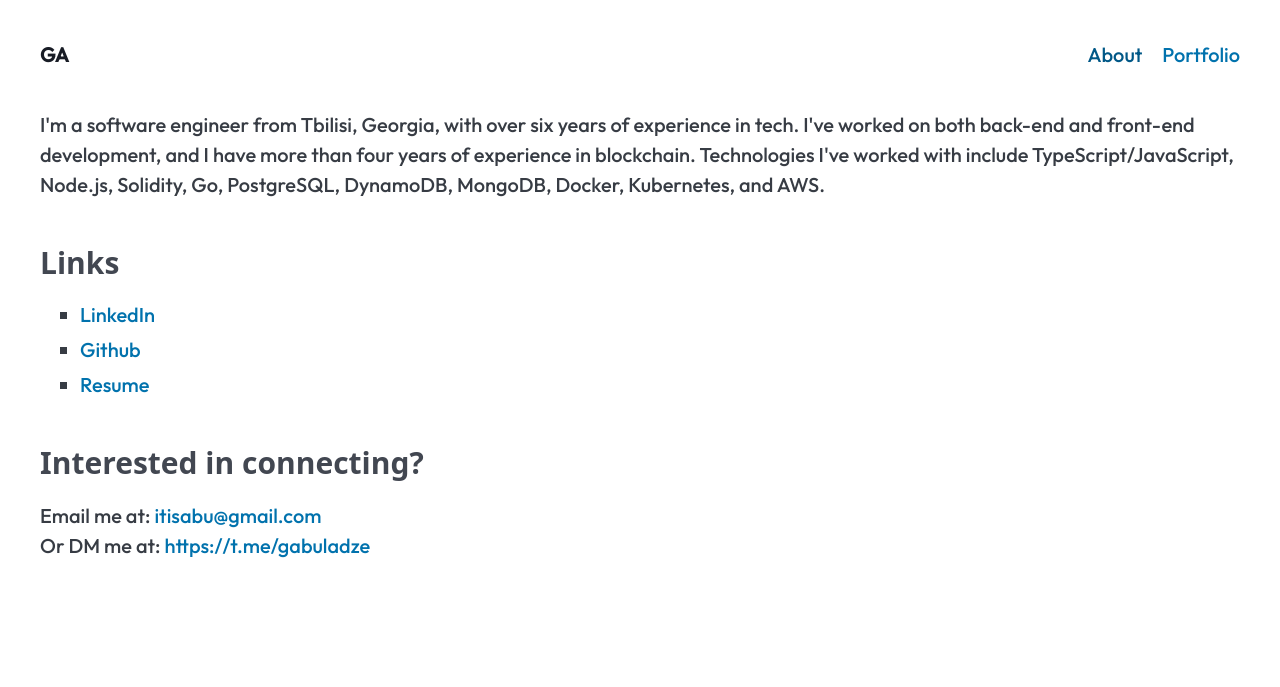
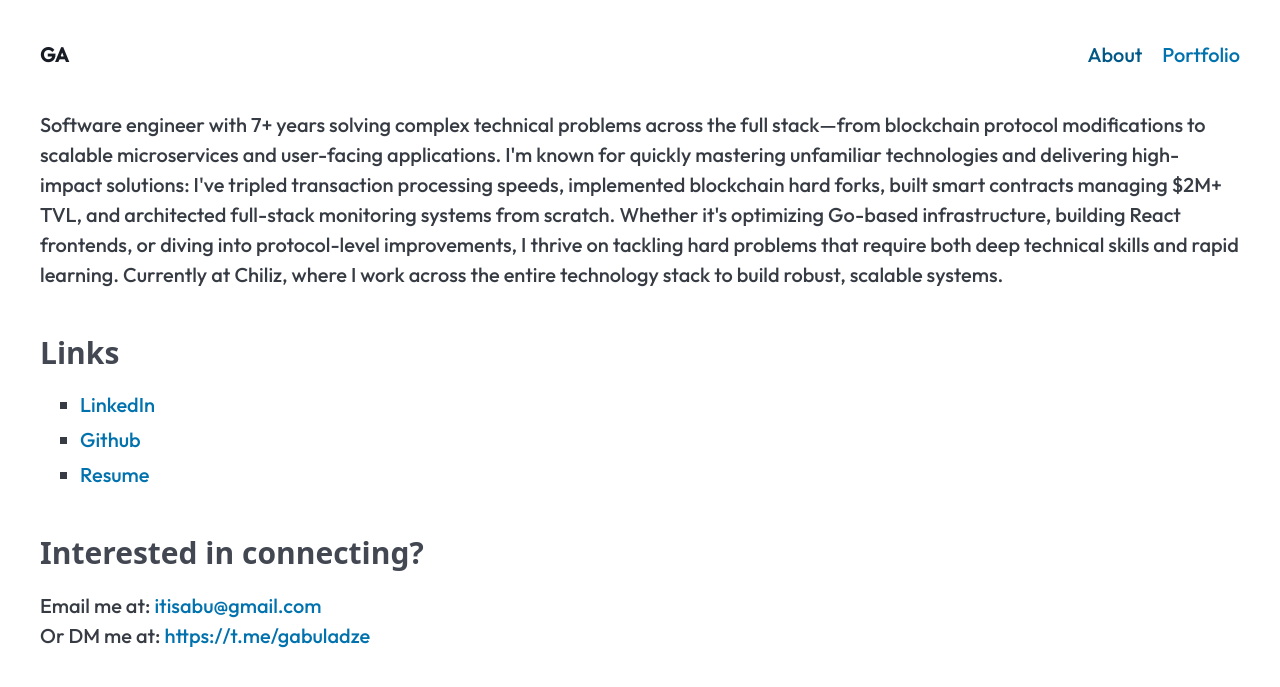
Before and after one commit to gabuladze/gabuladze.github.io, a Jekyll site: the page built from about.html, in a window 1280 px wide. Shown: the top 687 px of the page. Built offline with Jekyll 4.4.1, drawn with Linux system fonts in a browser that asks for light colours.

Commit message:
Updated about page

```diff
--- a/about.html
+++ b/about.html
@@ -6,12 +6,7 @@ permalink: /about
 
 <div>
     <p>
-        I'm a software engineer from Tbilisi, Georgia, with over six years of
-        experience in tech. I've worked on both back-end and front-end
-        development, and I have more than four years of experience in
-        blockchain. Technologies I've worked with include TypeScript/JavaScript,
-        Node.js, Solidity, Go, PostgreSQL, DynamoDB, MongoDB, Docker,
-        Kubernetes, and AWS.
+        Software engineer with 7+ years solving complex technical problems across the full stack—from blockchain protocol modifications to scalable microservices and user-facing applications. I'm known for quickly mastering unfamiliar technologies and delivering high-impact solutions: I've tripled transaction processing speeds, implemented blockchain hard forks, built smart contracts managing $2M+ TVL, and architected full-stack monitoring systems from scratch. Whether it's optimizing Go-based infrastructure, building React frontends, or diving into protocol-level improvements, I thrive on tackling hard problems that require both deep technical skills and rapid learning. Currently at Chiliz, where I work across the entire technology stack to build robust, scalable systems.
     </p>
 
     <h3>Links</h3>
```
